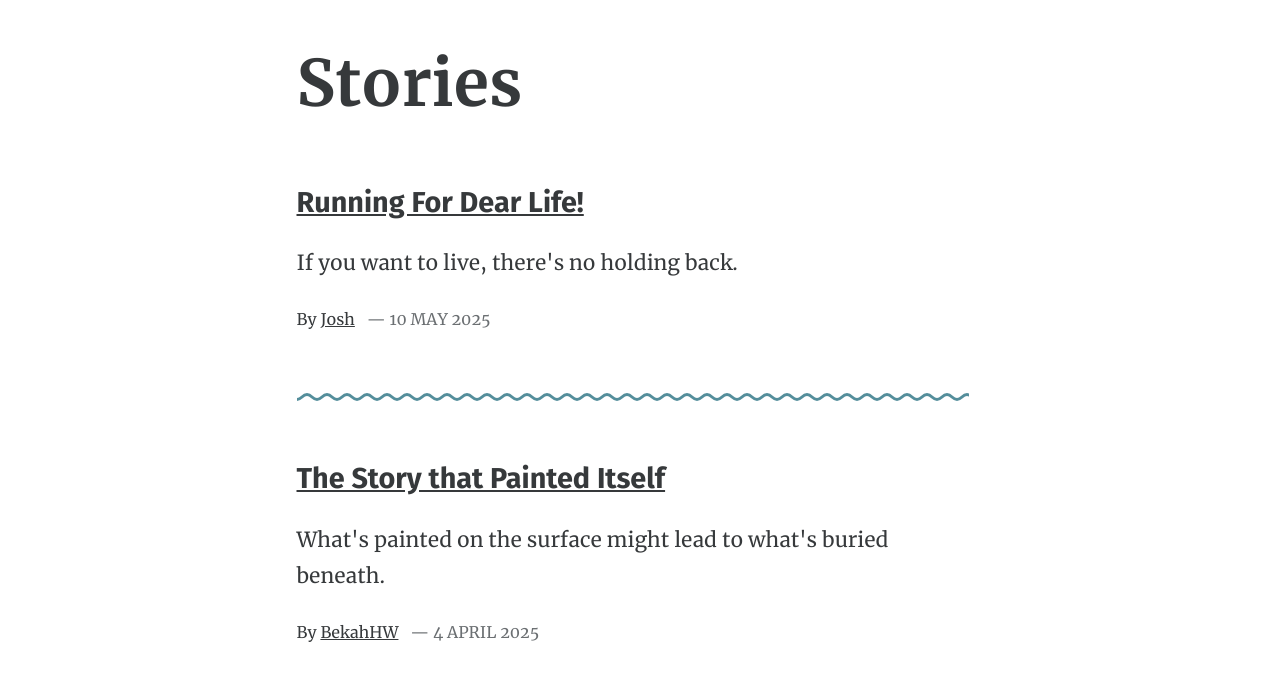
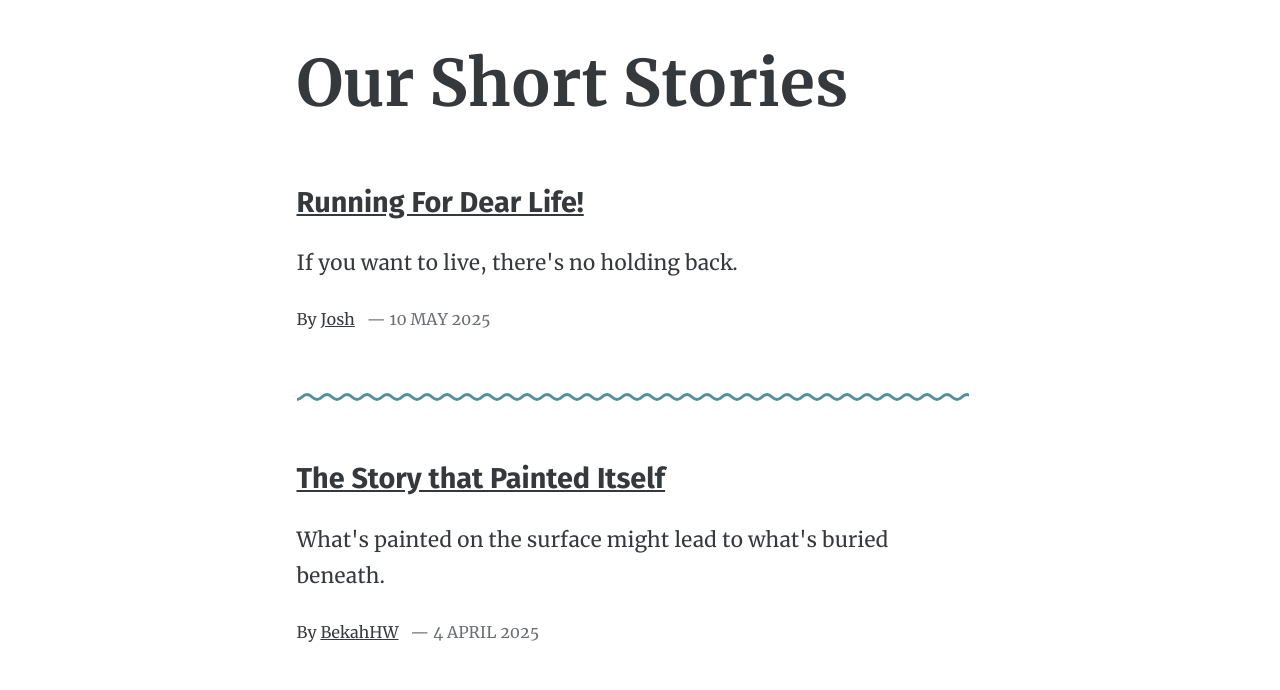
Before and after one commit to BekahHW/siblings-write, an Astro site: page /blog in a window 1280 px wide. Shown: the part 110-800 px from the top of the page. Built offline with nearby package versions, Linux system fonts and the light colour scheme; Astro itself is replaced by a stand-in of ours.

Commit message:
Change title to our short stories

```diff
--- a/src/pages/blog/index.astro
+++ b/src/pages/blog/index.astro
@@ -19,7 +19,7 @@ const getAuthorName = (authorId) => {
 
 <BaseLayout title={title} description={description} permalink={permalink} current="blog">
   <div class="container">
-    <h1>Stories</h1>
+    <h1>Our Short Stories</h1>
     {sortedPosts.map((post, index) => {
       return (
         <div>
```
